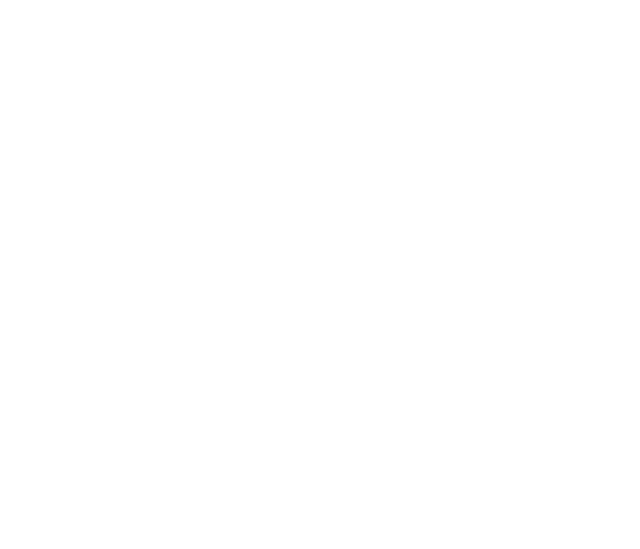
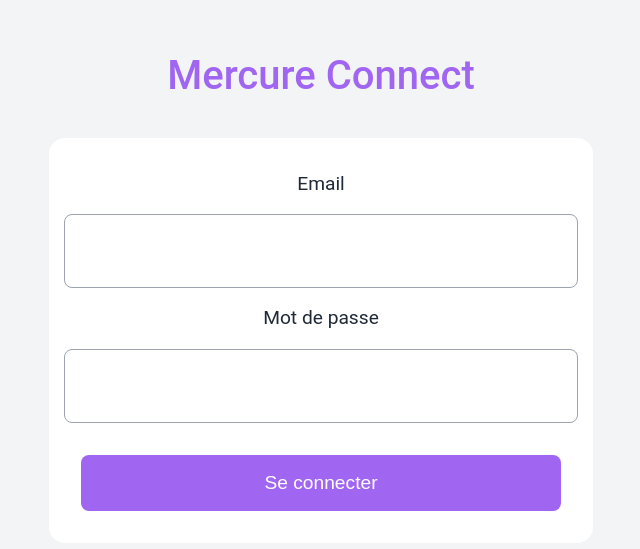
Before and after one commit to Rayan-El-Manssouri/Mercure, a React (Create React App) app: page /Connect in a window 1280 px wide. Before the commit this address had no page. Shown: the part 119-668 px from the top of the page, without its empty margins (319-959 px from the left). Built offline with nearby package versions, Linux system fonts and the light colour scheme.

Commit message:
wip style de la  page de connexion

```diff
--- a/src/App.js
+++ b/src/App.js
@@ -1,6 +1,7 @@
 import React, { lazy, Suspense } from 'react';
 import { BrowserRouter, Routes, Route } from 'react-router-dom';
 const Home = lazy(() => import('./pages/Home'));
+const Connect = lazy(() => import('./pages/Connect'));
 
 const App = () => {
     return (
@@ -8,6 +9,7 @@
             <Suspense fallback={<div>La page se charge ...</div>}>
                 <Routes>
                     <Route path="/" element={<Home />} />
+                    <Route path="/Connect" element={<Connect />} />
                 </Routes>
             </Suspense>
         </BrowserRouter>
--- /dev/null
+++ b/src/pages/Connect.js
@@ -0,0 +1,18 @@
+import React from 'react';
+import '../styles/Connect.scss'
+const Connect = () => {
+    return (
+        <div className='central_connect_form'>
+            <h1>Mercure Connect</h1>
+            <form>
+                <label htmlFor="email">Email</label>
+                <input type="email" id="email" />
+                <label htmlFor="password">Mot de passe</label>
+                <input type="password" id="password" />
+                <button type="submit">Se connecter</button>
+            </form>
+        </div>
+    );
+};
+
+export default Connect;
--- a/src/pages/Home.js
+++ b/src/pages/Home.js
@@ -1,5 +1,5 @@
 import React from 'react';
-import HomeForm from '../components/HomeForm';
+
 
 const Home = () => {
     return (
@@ -7,7 +7,6 @@
             {/* Div central de message vers un utilisateur */}
             <div className="message">
                 <p>Bienvenue sur Mercure!</p>
-                <HomeForm />
             </div>
         </div>
     );
--- /dev/null
+++ b/src/styles/Connect.scss
@@ -0,0 +1,109 @@
+// Path: src\styles\Connect.scss
+
+$primaryColor: #A066F2;        // Couleur principale violette
+$secondaryColor: #9ca3af;      // Gris
+$backgroundColor: #f3f4f6;    // Gris très clair
+$textColor: #1f2937;           // Gris foncé
+$errorColor: #dc2626;          // Rouge pour les messages d'erreur
+
+body {
+    background-color: $backgroundColor;
+    color: $textColor;
+    font-family: 'Roboto', sans-serif;
+    font-size: 1.2rem;
+    font-weight: 300;
+    line-height: 1.5;
+    margin: 0;
+    padding: 0;
+    text-align: center;
+}
+
+.central_connect_form {
+    display: flex;
+    flex-direction: column;
+    justify-content: center;
+    align-items: center;
+    height: 100vh;
+}
+
+.central_connect_form h1 {
+    font-size: 2.5rem;
+    font-weight: 500;
+    margin-bottom: 2rem;
+    color: $primaryColor;
+}
+
+.central_connect_form form {
+    display: flex;
+    flex-direction: column;
+    justify-content: center;
+    align-items: center;
+    width: 30rem;
+    max-width: 90%;
+    background-color: #fff;
+    border-radius: 1rem;
+    padding: 2rem;
+}
+
+.central_connect_form form label {
+    font-size: 1.2rem;
+    font-weight: 400;
+    margin-bottom: 1rem;
+    color: $textColor;
+}
+
+.central_connect_form form input {
+    width: 100%;
+    height: 2.5rem;  // Réduire la hauteur du champ d'entrée
+    border: 1px solid $secondaryColor;
+    border-radius: 0.5rem;
+    margin-bottom: 1rem;
+    padding: 1rem;
+    font-size: 1.2rem;
+    font-weight: 400;
+    color: $textColor;
+
+    &:focus {
+        outline: none;
+        border-color: $primaryColor;
+    }
+}
+
+.central_connect_form form button {
+    width: 100%;
+    height: 3.5rem;
+    border-radius: 0.5rem;
+    border: none;
+    margin-top: 1rem;
+    background-color: $primaryColor;
+    color: #fff;
+    font-size: 1.2rem;
+    font-weight: 500;
+    cursor: pointer;
+
+    &:hover {
+        background-color: darken($primaryColor, 10%);
+    }
+}
+
+.central_connect_form form button:disabled {
+    background-color: $secondaryColor;
+    cursor: not-allowed;
+}
+
+.central_connect_form form .error-message {
+    color: $errorColor;
+    margin-top: 0.5rem;
+    font-size: 1rem;
+    font-weight: 400;
+}
+
+// Ajouter des media queries pour gérer les appareils avec des résolutions différentes
+// par exemple :
+/*
+@media screen and (max-width: 768px) {
+    .central_connect_form form {
+        width: 90%;
+    }
+}
+*/
```
Also changed, not shown: src/components/Connect.js (added).
